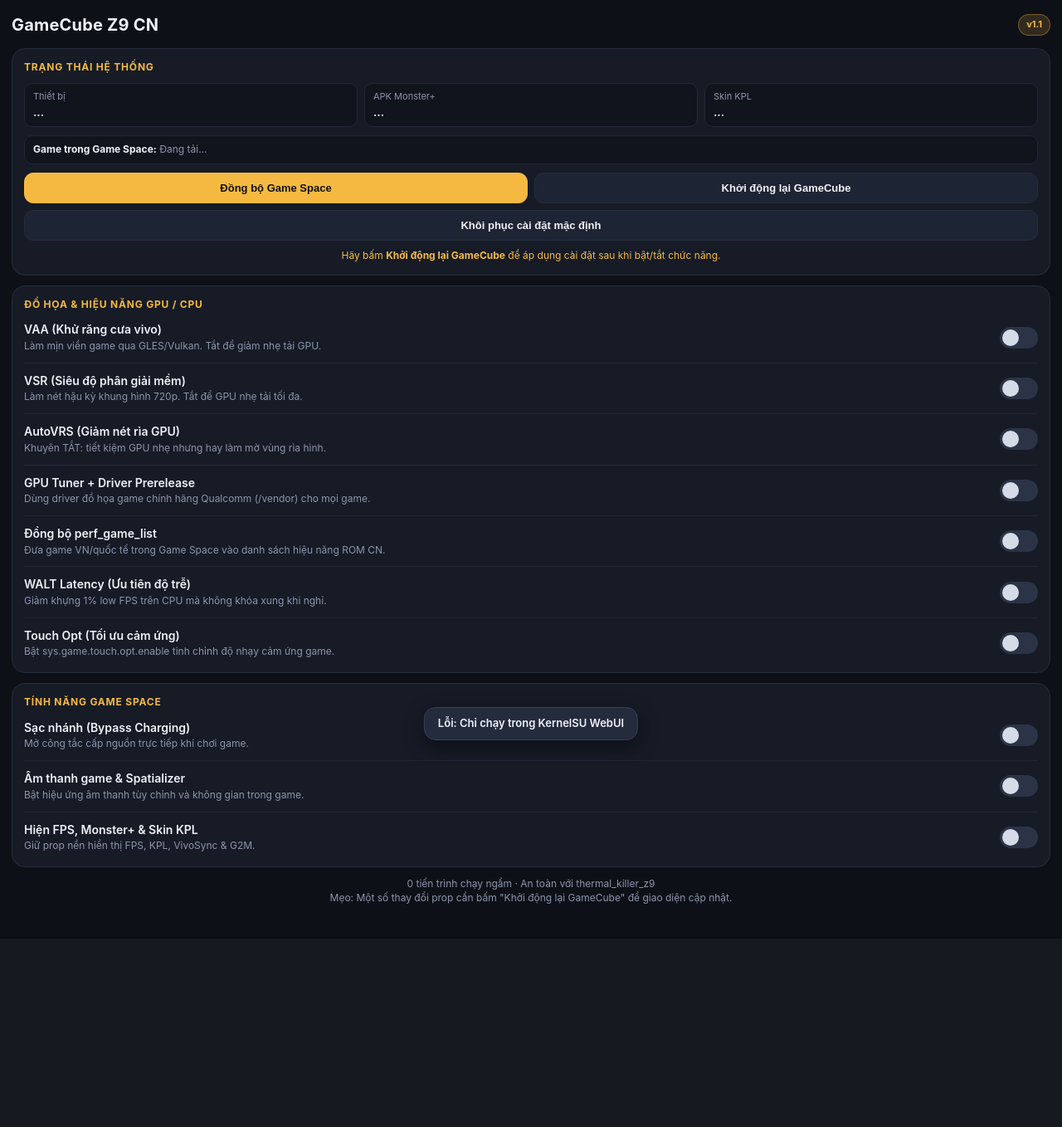
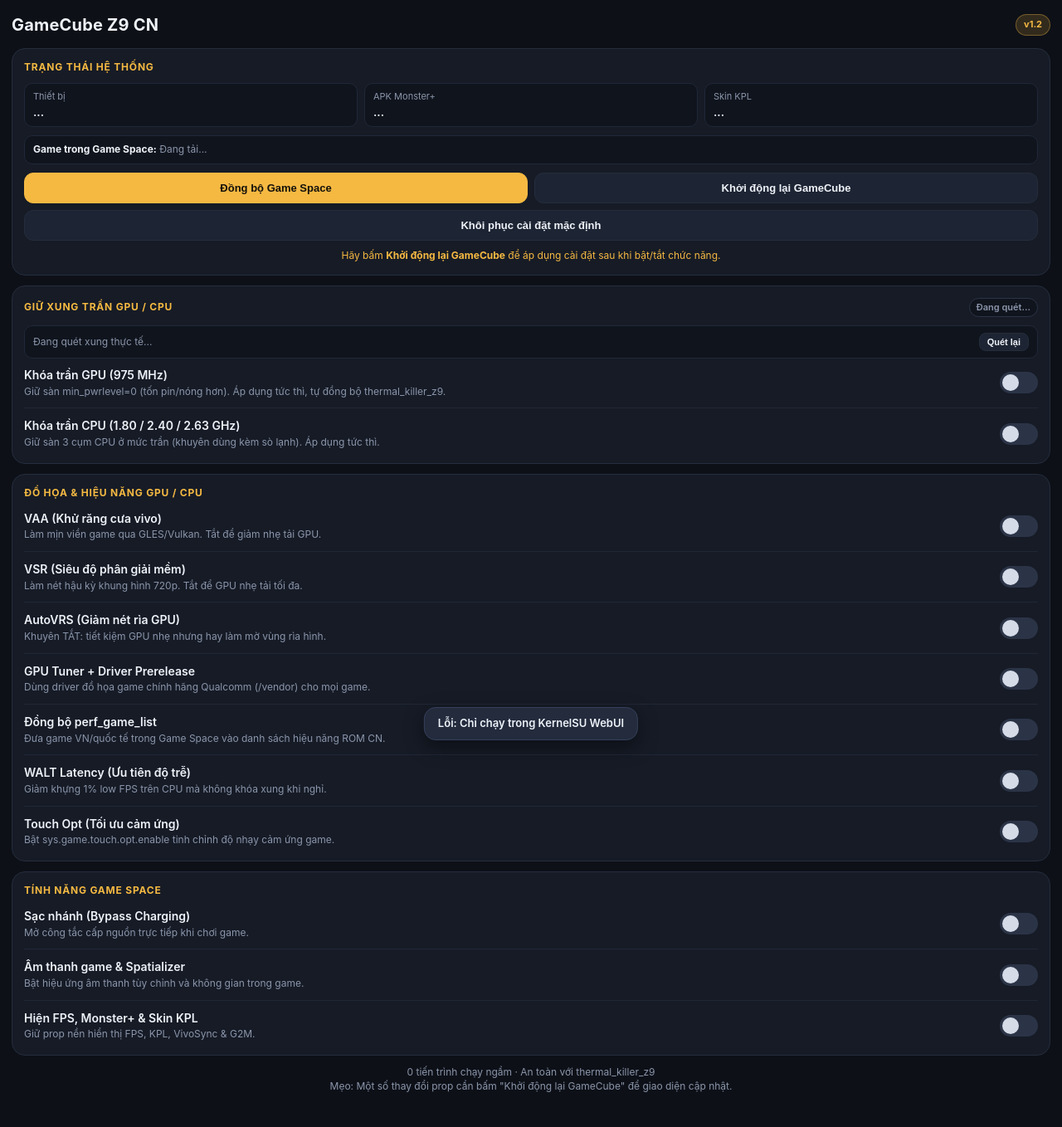
Before and after one commit to Haicu256/gamecube_z9_cn, a web app: page / in a window 1280 px wide. Shown: the whole page at 83% size. Before the commit the page ends 1089 px from the top, so only its background shows below. Run offline with its HTML, style and script files only (its server is not run), Linux system fonts and the light colour scheme; data that the repository does not hold is empty.

Commit message:
v1.2: add live hardware-scanned GPU/CPU ceiling locks with 2-way thermal_killer_z9 sync

```diff
--- a/webroot/index.html
+++ b/webroot/index.html
@@ -3,7 +3,7 @@
 <head>
 <meta charset="UTF-8" />
 <meta name="viewport" content="width=device-width, initial-scale=1.0, maximum-scale=1.0, user-scalable=no" />
-<title>GameCube Z9 CN v1.1</title>
+<title>GameCube Z9 CN v1.2</title>
 <style>
   :root {
     --bg: #0d1017;
@@ -163,6 +163,56 @@
     background: #14110a;
   }
   .switch input:disabled + .slider { opacity: 0.45; }
+  .section-head {
+    display: flex;
+    align-items: center;
+    justify-content: space-between;
+    gap: 8px;
+    margin-bottom: 10px;
+  }
+  .section-head .section-title { margin: 0; }
+  .pill {
+    font-size: 11px;
+    font-weight: 600;
+    padding: 3px 8px;
+    border-radius: 999px;
+    border: 1px solid #2b3447;
+    background: #10141d;
+    color: var(--muted);
+  }
+  .pill.linked {
+    color: var(--green);
+    border-color: rgba(61, 220, 151, 0.35);
+    background: rgba(61, 220, 151, 0.1);
+  }
+  .hw-bar {
+    display: flex;
+    align-items: center;
+    justify-content: space-between;
+    gap: 8px;
+    font-size: 12px;
+    color: var(--muted);
+    background: #10141d;
+    border: 1px solid #202838;
+    border-radius: 10px;
+    padding: 8px 10px;
+    margin-bottom: 8px;
+  }
+  .hw-bar strong { color: var(--text); }
+  .btn-mini {
+    border: 1px solid var(--card-border);
+    background: #1d2433;
+    color: var(--text);
+    border-radius: 8px;
+    padding: 4px 9px;
+    font-size: 11px;
+    font-weight: 600;
+    cursor: pointer;
+    flex-shrink: 0;
+  }
+  .btn-mini:active { opacity: 0.75; }
+  .switch.danger input:checked + .slider { background: var(--red); }
+  .switch.danger input:checked + .slider::before { background: #1a0b0b; }
   .note {
     font-size: 12px;
     color: var(--muted);
@@ -194,7 +244,7 @@
 <body>
   <div class="header">
     <div class="title">GameCube Z9 CN</div>
-    <span class="badge" id="verBadge">v1.1</span>
+    <span class="badge" id="verBadge">v1.2</span>
   </div>
 
   <div class="card">
@@ -227,6 +277,18 @@
   </div>
 
   <div class="card">
+    <div class="section-head">
+      <div class="section-title">Giữ xung trần GPU / CPU</div>
+      <span class="pill" id="tkBadge">Đang quét...</span>
+    </div>
+    <div class="hw-bar">
+      <div id="hwReadout">Đang quét xung thực tế...</div>
+      <button class="btn-mini" id="btnRescan">Quét lại</button>
+    </div>
+    <div id="grpClock"></div>
+  </div>
+
+  <div class="card">
     <div class="section-title">Đồ họa &amp; Hiệu năng GPU / CPU</div>
     <div id="grpPerf"></div>
   </div>
@@ -250,6 +312,11 @@
   var CTL = "/data/adb/modules/gamecube_z9_cn/gc_ctl.sh";
   var cbSeq = 0;
   var busy = false;
+
+  var CLOCK_ITEMS = [
+    { key: "LOCK_GPU_MAX", danger: true, name: "Khóa trần GPU (975 MHz)", desc: "Giữ sàn min_pwrlevel=0 (tốn pin/nóng hơn). Áp dụng tức thì, tự đồng bộ thermal_killer_z9." },
+    { key: "LOCK_CPU_MAX", danger: true, name: "Khóa trần CPU (1.80 / 2.40 / 2.63 GHz)", desc: "Giữ sàn 3 cụm CPU ở mức trần (khuyên dùng kèm sò lạnh). Áp dụng tức thì." }
+  ];
 
   var PERF_ITEMS = [
     { key: "ENABLE_VAA", name: "VAA (Khử răng cưa vivo)", desc: "Làm mịn viền game qua GLES/Vulkan. Tắt để giảm nhẹ tải GPU." },
@@ -335,7 +402,7 @@
           '<div class="row-name">' + it.name + '</div>' +
           '<div class="row-desc">' + it.desc + '</div>' +
         '</div>' +
-        '<label class="switch">' +
+        '<label class="switch' + (it.danger ? ' danger' : '') + '">' +
           '<input type="checkbox" id="sw_' + it.key + '" data-key="' + it.key + '" />' +
           '<span class="slider"></span>' +
         '</label>';
@@ -349,15 +416,36 @@
     for (var i = 0; i < inputs.length; i++) inputs[i].disabled = flag;
   }
 
+  function fmtGhz(khz) {
+    return (Number(khz || 0) / 1000000).toFixed(2);
+  }
+
   function applyState(data) {
     if (!data || !data.cfg) return;
-    document.getElementById("verBadge").textContent = data.version || "v1.1";
+    document.getElementById("verBadge").textContent = data.version || "v1.2";
     document.getElementById("stModel").textContent = data.model || "V2361A";
     var apkEl = document.getElementById("stApk");
     apkEl.textContent = data.apkInstalled ? "Đã cài" : "Chưa cài";
     apkEl.className = "stat-v " + (data.apkInstalled ? "ok" : "warn");
     document.getElementById("stKpl").textContent = (data.kplFiles || 0) + " file";
     document.getElementById("stGames").textContent = data.games ? data.games : "(chưa có game nào)";
+
+    var tkEl = document.getElementById("tkBadge");
+    if (tkEl) {
+      if (Number(data.tkLinked) === 1) {
+        tkEl.textContent = "Đồng bộ thermal_killer_z9";
+        tkEl.className = "pill linked";
+      } else {
+        tkEl.textContent = "Chế độ độc lập (/sys)";
+        tkEl.className = "pill";
+      }
+    }
+    var hwEl = document.getElementById("hwReadout");
+    if (hwEl && data.hw) {
+      hwEl.innerHTML =
+        "<strong>GPU:</strong> " + (data.hw.gpuCur || 0) + "/" + (data.hw.gpuMax || 975) + " MHz · " +
+        "<strong>CPU:</strong> " + fmtGhz(data.hw.p0) + " / " + fmtGhz(data.hw.p4) + " / " + fmtGhz(data.hw.p7) + " GHz";
+    }
 
     Object.keys(data.cfg).forEach(function (k) {
       var sw = document.getElementById("sw_" + k);
@@ -388,6 +476,7 @@
     });
   }
 
+  renderGroup("grpClock", CLOCK_ITEMS);
   renderGroup("grpPerf", PERF_ITEMS);
   renderGroup("grpSpace", SPACE_ITEMS);
 
@@ -396,12 +485,27 @@
     if (!t || !t.dataset || !t.dataset.key || busy) return;
     var k = t.dataset.key;
     var v = t.checked ? "1" : "0";
+    if (k === "LOCK_GPU_MAX" || k === "LOCK_CPU_MAX") {
+      var nm = k === "LOCK_GPU_MAX" ? "khóa trần GPU" : "khóa trần CPU";
+      runCtl("set " + k + " " + v, (v === "1" ? "Đã BẬT " : "Đã TẮT ") + nm + " tức thì!");
+      return;
+    }
     var label = k.replace("ENABLE_", "");
     markNeedRestart(true);
     runCtl(
       "set " + k + " " + v,
       (v === "1" ? "Đã BẬT " : "Đã TẮT ") + label + " — hãy khởi động lại GameCube để áp dụng cài đặt"
     );
+  });
+
+  document.getElementById("btnRescan").addEventListener("click", function () {
+    if (!busy) runCtl("status", "Đã quét lại trạng thái phần cứng!");
+  });
+
+  document.addEventListener("visibilitychange", function () {
+    if (document.visibilityState === "visible" && !busy) {
+      runCtl("status");
+    }
   });
 
   document.getElementById("btnSync").addEventListener("click", function () {
```
Also changed, not shown: README.md, 4 other files.
